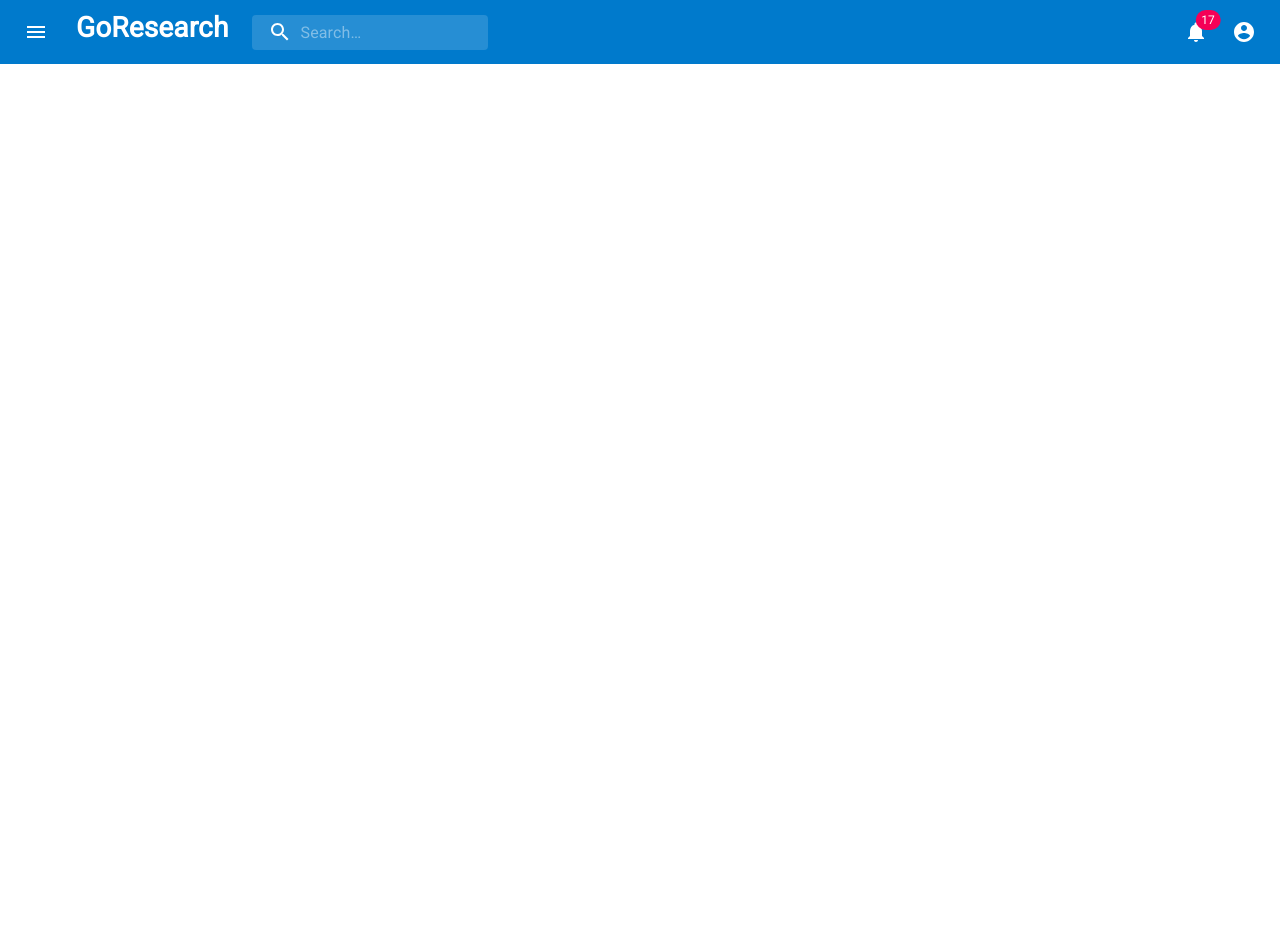
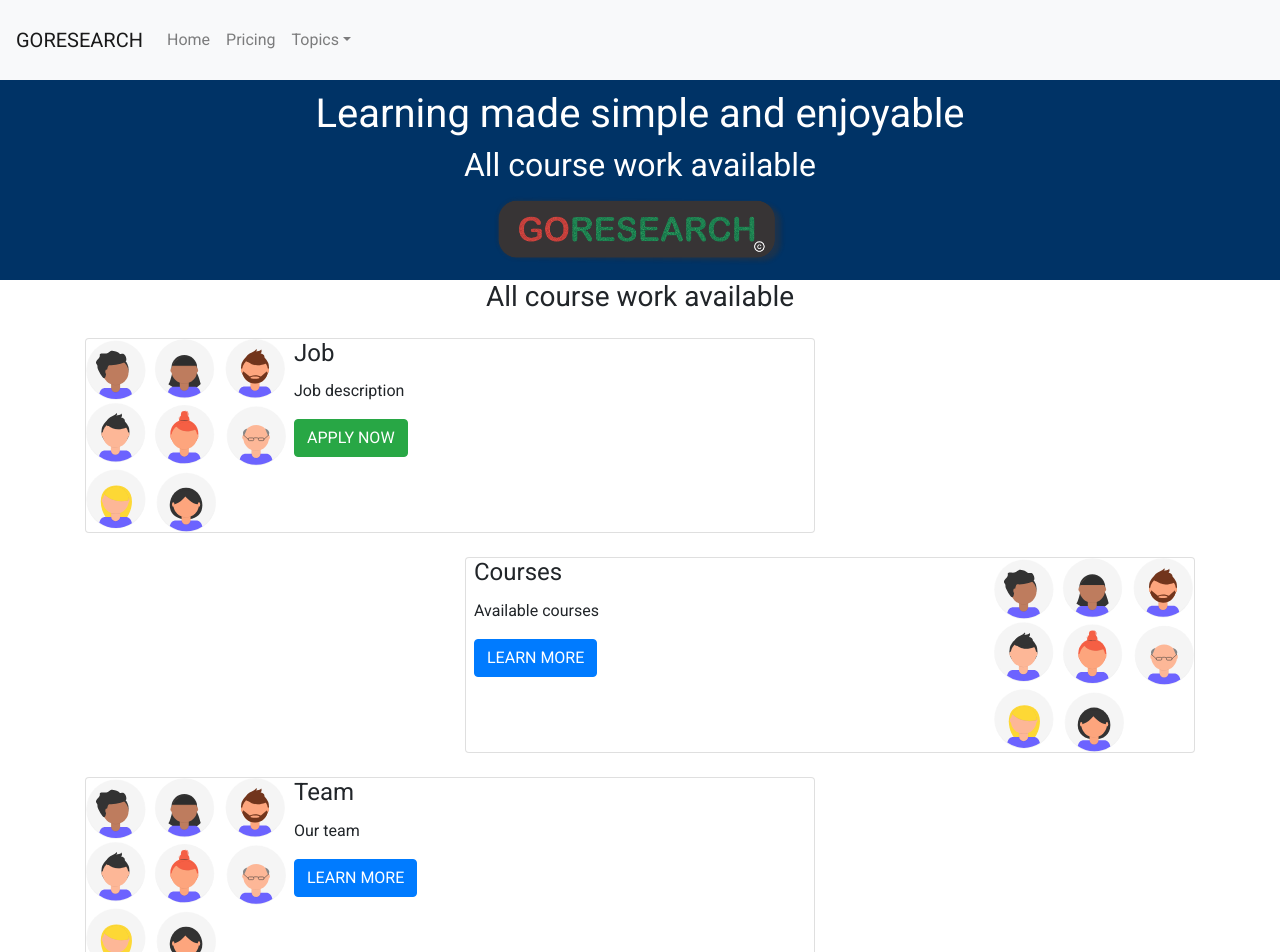
Before and after one commit to JoramWells/e-learning-system, a React (Create React App) app: page / in a window 1280 px wide. Shown: the top 952 px of the page. Before the commit the page ends 800 px from the top, so only its background shows below. Built offline with nearby package versions, Linux system fonts and the light colour scheme.

Commit message:
Material-UI bootstrap

```diff
--- a/package.json
+++ b/package.json
@@ -8,7 +8,9 @@
     "@testing-library/react": "^11.2.3",
     "@testing-library/user-event": "^12.6.0",
     "axios": "^0.21.1",
+    "bootstrap": "^4.6.0",
     "react": "^17.0.1",
+    "react-bootstrap": "^1.5.0",
     "react-dom": "^17.0.1",
     "react-redux": "^7.2.2",
     "react-router-dom": "^5.2.0",
--- a/public/index.html
+++ b/public/index.html
@@ -1,5 +1,5 @@
 <!DOCTYPE html>
-<html lang="en">
+<html lang="en" class="h-100">
   <head>
     <meta charset="utf-8" />
 
@@ -8,7 +8,7 @@
 
 
   </head>
-  <body style="font-family: Roboto;">
+  <body style="font-family: Roboto;" class="d-flex flex-column h-100">
     <noscript>You need to enable JavaScript to run this app.</noscript>
     <div id="root"></div>
     <!--
--- a/src/App.js
+++ b/src/App.js
@@ -11,6 +11,7 @@ import Main from './Components/Main'
 import Section from './Components/Section'
 import NavBar from './Components/NavBar'
 import Courses from './Components/Courses'
+import NavHeader from "./Components/NavHeader";
 
 
 class App extends React.Component {
@@ -18,6 +19,7 @@ class App extends React.Component {
     return (
       <>
       <NavBar />
+      <NavHeader />
 
       </>
 
--- a/src/Components/NavBar.js
+++ b/src/Components/NavBar.js
@@ -1,242 +1,34 @@
 import React from 'react';
-import { fade, makeStyles } from '@material-ui/core/styles';
-import AppBar from '@material-ui/core/AppBar';
-import Toolbar from '@material-ui/core/Toolbar';
-import IconButton from '@material-ui/core/IconButton';
-import Typography from '@material-ui/core/Typography';
-import InputBase from '@material-ui/core/InputBase';
-import Badge from '@material-ui/core/Badge';
-import MenuItem from '@material-ui/core/MenuItem';
-import Menu from '@material-ui/core/Menu';
-import MenuIcon from '@material-ui/icons/Menu';
-import SearchIcon from '@material-ui/icons/Search';
-import AccountCircle from '@material-ui/icons/AccountCircle';
-import MailIcon from '@material-ui/icons/Mail';
-import NotificationsIcon from '@material-ui/icons/Notifications';
-import MoreIcon from '@material-ui/icons/MoreVert';
+import Navbar from 'react-bootstrap/Navbar'
+import Nav from 'react-bootstrap/Nav'
+import Form from 'react-bootstrap/Button'
+import FormControl from 'react-bootstrap/FormControl'
+import Button from  'react-bootstrap/Button'
+import NavDropdown from 'react-bootstrap/NavDropdown'
 
-const useStyles = makeStyles((theme) => ({
-  grow: {
-    flexGrow: 1,
-  },
-  menuButton: {
-    marginRight: theme.spacing(2),
-  },
-  title: {
-    display: 'none',
-    [theme.breakpoints.up('sm')]: {
-      display: 'block',
-    },
-  },
-  research:{
-      color:'red',
-      fontWeight:"40px"
 
-  },
-  appcolor:{
-      color:"#0099ff"
-  },
-  search: {
-    position: 'relative',
-    borderRadius: theme.shape.borderRadius,
-    backgroundColor: fade(theme.palette.common.white, 0.15),
-    '&:hover': {
-      backgroundColor: fade(theme.palette.common.white, 0.25),
-    },
-    marginRight: theme.spacing(2),
-    marginLeft: 0,
-    width: '100%',
-    [theme.breakpoints.up('sm')]: {
-      marginLeft: theme.spacing(3),
-      width: 'auto',
-    },
-  },
-  searchIcon: {
-    padding: theme.spacing(0, 2),
-    height: '100%',
-    position: 'absolute',
-    pointerEvents: 'none',
-    display: 'flex',
-    alignItems: 'center',
-    justifyContent: 'center',
-  },
-  inputRoot: {
-    color: 'inherit',
-  },
-  inputInput: {
-    padding: theme.spacing(1, 1, 1, 0),
-    // vertical padding + font size from searchIcon
-    paddingLeft: `calc(1em + ${theme.spacing(4)}px)`,
-    transition: theme.transitions.create('width'),
-    width: '100%',
-    [theme.breakpoints.up('md')]: {
-      width: '20ch',
-    },
-  },
-  sectionDesktop: {
-    display: 'none',
-    [theme.breakpoints.up('md')]: {
-      display: 'flex',
-    },
-  },
-  sectionMobile: {
-    display: 'flex',
-    [theme.breakpoints.up('md')]: {
-      display: 'none',
-    },
-  },
-}));
 
 export default function NavBar() {
-  const classes = useStyles();
-  const [anchorEl, setAnchorEl] = React.useState(null);
-  const [mobileMoreAnchorEl, setMobileMoreAnchorEl] = React.useState(null);
+  return(
+<Navbar bg="light" expand="lg">
+  <Navbar.Brand href="#home">GORESEARCH</Navbar.Brand>
+  <Navbar.Toggle aria-controls="basic-navbar-nav" />
+  <Navbar.Collapse id="basic-navbar-nav">
+    <Nav className="mr-auto">
+      <Nav.Link href="#home">Home</Nav.Link>
+      <Nav.Link href="#link">Pricing</Nav.Link>
+      <NavDropdown title="Topics" id="basic-nav-dropdown">
+        <NavDropdown.Item href="#action/3.1">Computer Science</NavDropdown.Item>
+        <NavDropdown.Item href="#action/3.2">Economics & Statistics</NavDropdown.Item>
+        <NavDropdown.Item href="#action/3.3">Medicine</NavDropdown.Item>
+        <NavDropdown.Divider />
+        <NavDropdown.Item href="#action/3.4">More...</NavDropdown.Item>
+      </NavDropdown>
+    </Nav>
 
-  const isMenuOpen = Boolean(anchorEl);
-  const isMobileMenuOpen = Boolean(mobileMoreAnchorEl);
-
-  const handleProfileMenuOpen = (event) => {
-    setAnchorEl(event.currentTarget);
-  };
-
-  const handleMobileMenuClose = () => {
-    setMobileMoreAnchorEl(null);
-  };
-
-  const handleMenuClose = () => {
-    setAnchorEl(null);
-    handleMobileMenuClose();
-  };
-
-  const handleMobileMenuOpen = (event) => {
-    setMobileMoreAnchorEl(event.currentTarget);
-  };
-
-  const menuId = 'primary-search-account-menu';
-  const renderMenu = (
-    <Menu
-      anchorEl={anchorEl}
-      anchorOrigin={{ vertical: 'top', horizontal: 'right' }}
-      id={menuId}
-      keepMounted
-      transformOrigin={{ vertical: 'top', horizontal: 'right' }}
-      open={isMenuOpen}
-      onClose={handleMenuClose}
-    >
-      <MenuItem onClick={handleMenuClose}>Profile</MenuItem>
-      <MenuItem onClick={handleMenuClose}>My account</MenuItem>
-    </Menu>
+  </Navbar.Collapse>
+</Navbar>
   );
 
-  const mobileMenuId = 'primary-search-account-menu-mobile';
-  const renderMobileMenu = (
-    <Menu
-      anchorEl={mobileMoreAnchorEl}
-      anchorOrigin={{ vertical: 'top', horizontal: 'right' }}
-      id={mobileMenuId}
-      keepMounted
-      transformOrigin={{ vertical: 'top', horizontal: 'right' }}
-      open={isMobileMenuOpen}
-      onClose={handleMobileMenuClose}
-    >
-      <MenuItem>
-        <IconButton aria-label="show 4 new mails" color="inherit">
-          <Badge badgeContent={4} color="secondary">
-            <MailIcon />
-          </Badge>
-        </IconButton>
-        <p>Messages</p>
-      </MenuItem>
-      <MenuItem>
-        <IconButton aria-label="show 11 new notifications" color="inherit">
-          <Badge badgeContent={11} color="secondary">
-            <NotificationsIcon />
-          </Badge>
-        </IconButton>
-        <p>Notifications</p>
-      </MenuItem>
-      <MenuItem onClick={handleProfileMenuOpen}>
-        <IconButton
-          aria-label="account of current user"
-          aria-controls="primary-search-account-menu"
-          aria-haspopup="true"
-          color="inherit"
-        >
-          <AccountCircle />
-        </IconButton>
-        <p>Profile</p>
-      </MenuItem>
-    </Menu>
-  );
 
-  return (
-    <div className={classes.grow}>
-      <AppBar
-      position="fixed"
-      style={{backgroundColor:"#007acc"}}
-      elevation={0}
-
-      >
-        <Toolbar>
-          <IconButton
-            edge="start"
-            className={classes.menuButton}
-            color="inherit"
-            aria-label="open drawer"
-          >
-            <MenuIcon />
-          </IconButton>
-          <Typography className={classes.title} variant="h6" noWrap>
-            <h3 > <b>GoResearch</b> </h3>
-          </Typography>
-          <div className={classes.search}>
-            <div className={classes.searchIcon}>
-              <SearchIcon />
-            </div>
-            <InputBase
-              placeholder="Search…"
-              classes={{
-                root: classes.inputRoot,
-                input: classes.inputInput,
-              }}
-              inputProps={{ 'aria-label': 'search' }}
-            />
-          </div>
-          <div className={classes.grow} />
-          <div className={classes.sectionDesktop}>
-
-            <IconButton aria-label="show 17 new notifications" color="inherit">
-              <Badge badgeContent={17} color="secondary">
-                <NotificationsIcon />
-              </Badge>
-            </IconButton>
-            <IconButton
-              edge="end"
-              aria-label="account of current user"
-              aria-controls={menuId}
-              aria-haspopup="true"
-              onClick={handleProfileMenuOpen}
-              color="inherit"
-            >
-              <AccountCircle />
-            </IconButton>
-
-          </div>
-          <div className={classes.sectionMobile}>
-            <IconButton
-              aria-label="show more"
-              aria-controls={mobileMenuId}
-              aria-haspopup="true"
-              onClick={handleMobileMenuOpen}
-              color="inherit"
-            >
-              <MoreIcon />
-            </IconButton>
-          </div>
-        </Toolbar>
-      </AppBar>
-      {renderMobileMenu}
-      {renderMenu}
-    </div>
-  );
 }
--- /dev/null
+++ b/src/Components/NavHeader.js
@@ -0,0 +1,135 @@
+import React from "react";
+import goresearch from "../GORESEARCH.png";
+import Row from "react-bootstrap/Row";
+import Container from "react-bootstrap/Container";
+import Col from "react-bootstrap/Col";
+import Button from "react-bootstrap/Button";
+import team from "./team.svg";
+
+export default function NavHeader() {
+  return (
+    <section>
+      <div
+        style={{
+          backgroundColor: "#003366",
+          height: "200px",
+          color: "white",
+          paddingTop: "10px",
+        }}
+      >
+        <Container>
+          <Row style={{ textAlign: "center" }}>
+            <Col>
+              <h1>Learning made simple and enjoyable</h1>
+              <h2>All course work available</h2>
+            </Col>
+          </Row>
+          <Row>
+            <Col>
+              <img
+                src={goresearch}
+                style={{ width: "300px", margin: "auto", display: "block" }}
+              />
+            </Col>
+          </Row>
+        </Container>
+      </div>
+
+        <Container>
+        <h3 style={{textAlign:"center"}} >All course work available</h3>
+
+          <Row className="mt-4">
+              <Col md={{span:8}}>
+              <div class="card ">
+            <div class="row no-gutters">
+            <div class="col-auto border-0">
+                <img src={team} class="img-fluid" style={{width:"200px"}} alt="" />
+              </div>
+              <div class="col">
+                <div class="card-block px-2">
+                  <h4 class="card-title">Job</h4>
+                  <p class="card-text">Job description</p>
+                  <a href="#" class="btn btn-success">
+                    APPLY NOW
+                  </a>
+                </div>
+              </div>
+
+            </div>
+          </div>
+              </Col>
+          </Row>
+
+          <Row className="mt-4 mb-4">
+              <Col md={{span:8, offset:4}}>
+              <div class="card">
+            <div class="row no-gutters">
+              <div class="col">
+                <div class="card-block px-2">
+                  <h4 class="card-title">Courses</h4>
+                  <p class="card-text">Available courses</p>
+                  <a href="#" class="btn btn-primary">
+                   LEARN MORE
+                  </a>
+                </div>
+              </div>
+              <div class="col-auto border-0">
+                <img src={team} class="img-fluid" alt=""  style={{width:"200px"}} />
+              </div>
+            </div>
+          </div>
+              </Col>
+          </Row>
+
+
+          <Row className="mb-4">
+              <Col md={{span:8}}>
+              <div class="card ">
+            <div class="row no-gutters">
+            <div class="col-auto border-0">
+                <img src={team} class="img-fluid" style={{width:"200px"}} alt="" />
+              </div>
+              <div class="col">
+                <div class="card-block px-2">
+                  <h4 class="card-title">Team</h4>
+                  <p class="card-text">Our team</p>
+                  <a href="#" class="btn btn-primary">
+                    LEARN MORE
+                  </a>
+                </div>
+              </div>
+
+            </div>
+          </div>
+              </Col>
+          </Row>
+
+
+
+
+
+        </Container >
+        <Container>
+            <h3>Fast, reliable and affordable</h3>
+        </Container>
+        <div className="mb-4">
+            <Container>
+                <Row>
+                    <Col>1</Col>
+                    <Col>2</Col>
+                    <Col>3</Col>
+                </Row>
+
+            </Container>
+            <footer className="mb-4 footer py-3">
+                <Container>
+                this is a footer
+                </Container>
+
+        </footer>
+        </div>
+
+
+    </section>
+  );
+}
--- a/src/index.js
+++ b/src/index.js
@@ -5,6 +5,7 @@ import App from './App';
 import {Provider} from 'react-redux'
 import reportWebVitals from './reportWebVitals';
 import store from './store'
+import 'bootstrap/dist/css/bootstrap.min.css'
 
 ReactDOM.render(
   <React.StrictMode>
@@ -15,7 +16,4 @@ ReactDOM.render(
   document.getElementById('root')
 );
 
-// If you want to start measuring performance in your app, pass a function
-// to log results (for example: reportWebVitals(console.log))
-// or send to an analytics endpoint. Learn more: https://bit.ly/CRA-vitals
 reportWebVitals();
```
Also changed, not shown: 2 other files (tests, documents, lock files or other folders).
